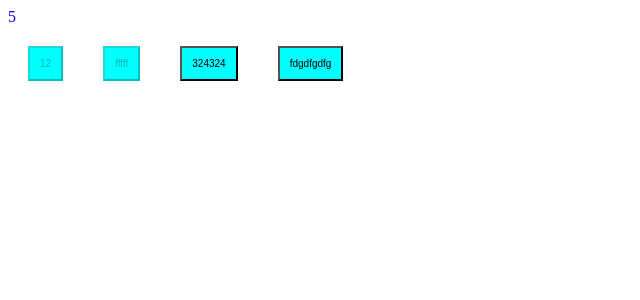
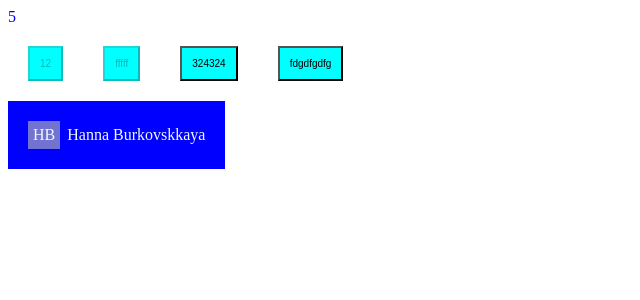
Before and after one commit to BurkovskayaAD/FE0115-react, a React (Create React App) app: page / in a window 1280 px wide. Shown: the top 300 px of the page, without its empty margins (0-640 px from the left). Built offline with nearby package versions, Linux system fonts and the light colour scheme.

Commit message:
add user component

```diff
--- a/src/App.tsx
+++ b/src/App.tsx
@@ -1,6 +1,7 @@
 import React from 'react';
 import './App.css';
 import Button from './components/Button/Button';
+import User from './components/User/User';
 
 function App() {
 
@@ -24,6 +25,8 @@ function App() {
       <Button isDisable={true} functionClick={sayHi} content="fffff"></Button>
       <Button isDisable={false} functionClick={sayBye} content="324324"></Button>
       <Button isDisable={false} functionClick={sayHi} content="fdgdfgdfg"></Button>
+
+      <User surname="Hanna Burkovskkaya"></User>
     </>
   );
 }
--- /dev/null
+++ b/src/components/User/User.css
@@ -0,0 +1,18 @@
+.user-container {
+    display: flex;
+    background-color: blue;
+    padding: 20px;
+    align-items: center;
+    width: fit-content;
+}
+
+.user-initials {
+    padding: 5px;
+    color: aliceblue;
+    background-color: rgb(114, 114, 209);
+}
+
+.user-surname {
+    color: aliceblue;
+    margin-left: 7px;
+}
--- /dev/null
+++ b/src/components/User/User.tsx
@@ -0,0 +1,22 @@
+import './User.css'
+
+type TUser= {
+    surname: string
+}
+
+function User({surname}: TUser) {
+
+    let initials: string = surname.split(" ").map(item => item[0]).join("") ;
+    console.log(initials)
+
+    return (
+        <>
+            <div className='user-container'>
+                <div className='user-initials'>{initials}</div>
+                <div className='user-surname'>{surname}</div>
+            </div>
+        </>
+     );
+}
+
+export default User;
```
